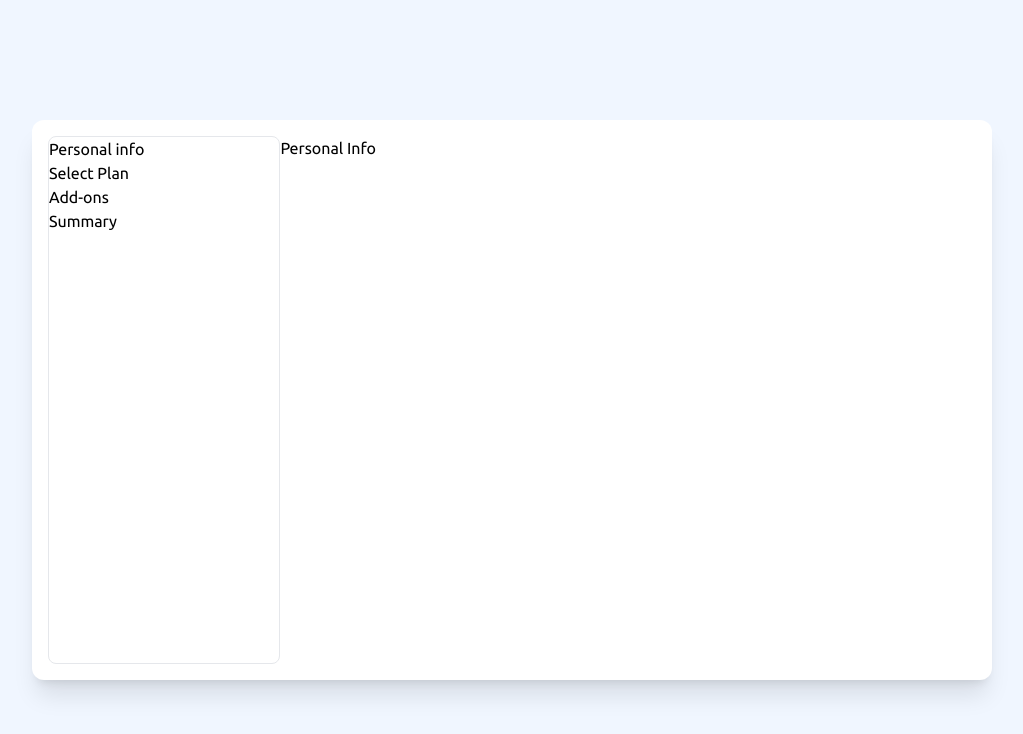
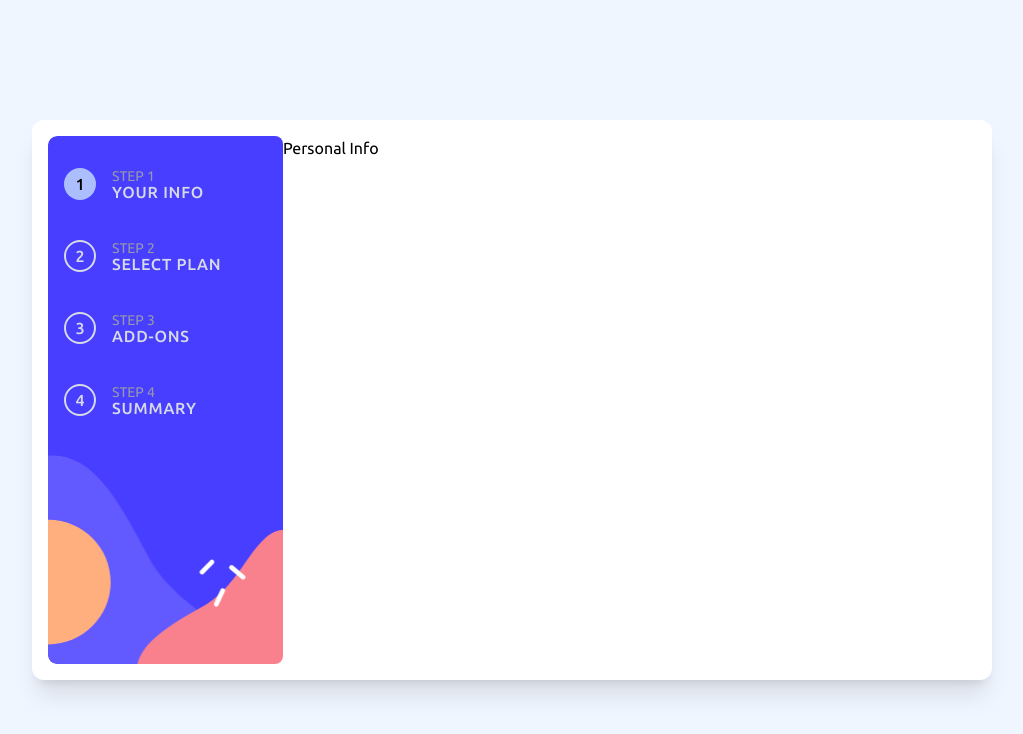
Before and after one commit to NikolaD93/Front_Mentor_Multi-step-form, a React (Vite) app: page / in a window 1280 px wide. Shown: the top 734 px of the page, without its empty margins (128-1151 px from the left). Built offline with nearby package versions, Linux system fonts and the light colour scheme.

Commit message:
finished aside component

```diff
--- a/src/App.jsx
+++ b/src/App.jsx
@@ -4,13 +4,13 @@ import SelectPlan from "./pages/SelectPlan";
 import AddOns from "./pages/AddOns";
 import Summary from "./pages/Summary";
 import NotFound from "./pages/NotFound";
-import Navbar from "./components/Navbar";
+import Sidebar from "./components/Sidebar";
 
 const App = () => {
   return (
     <BrowserRouter>
       <div className="bg-white w-[60rem] h-[35rem] rounded-xl shadow-xl p-4 flex">
-        <Navbar/>
+        <Sidebar/>
         <Routes>
           <Route path="/" element={<PersonalInfo />} />
           <Route path="/selectplan" element={<SelectPlan />} />
--- a/src/components/Navbar.jsx
+++ /dev/null
@@ -1,17 +0,0 @@
-import React from 'react';
-import { Link } from 'react-router-dom';
-
-const Navbar = () => {
-  return (
-    <nav className="border w-[100%] h-[100%] basis-1/3 rounded-lg">
-        <ul>
-            <li><Link to="/">Personal info</Link></li>
-            <li><Link to="selectplan">Select Plan</Link></li>
-            <li><Link to="addons">Add-ons</Link></li>
-            <li><Link to="summary">Summary</Link></li>
-        </ul>
-    </nav>
-  )
-}
-
-export default Navbar;
--- /dev/null
+++ b/src/components/Sidebar.jsx
@@ -0,0 +1,46 @@
+import React, { useState } from "react";
+import { NavLink } from "react-router-dom";
+import { data } from "../constants/data";
+
+const Sidebar = () => {
+  return (
+    <aside className="bg-desktop bg-cover bg-no-repeat w-[100%] h-[100%] pt-8 pl-4 basis-1/3 rounded-lg">
+      {data.map((item, idx) => {
+        return (
+          <div
+            key={idx}
+            className="flex items-center space-x-4 leading-4 mb-10"
+          >
+            <NavLink
+              style={({ isActive }) => ({
+                color: isActive ? "#000" : "hsl(229, 24%, 87%)",
+                background: isActive ? "hsl(228, 100%, 84%)" : "transparent",
+                border: isActive ? "none" : "2px solid hsl(229, 24%, 87%)",
+                fontWeight: "500",
+                width: "2rem",
+                height: "2rem",
+                borderRadius: "50%",
+                display: "flex",
+                justifyContent: "center",
+                alignItems: "center",
+              })}
+              to={item.linkTo}
+            >
+              {item.id}
+            </NavLink>
+            <div>
+              <p className="uppercase text-neutral-coolGray text-[14px]">
+                {item.step}
+              </p>
+              <p className="uppercase text-neutral-lightGray font-[500] tracking-wider">
+                {item.title}
+              </p>
+            </div>
+          </div>
+        );
+      })}
+    </aside>
+  );
+};
+
+export default Sidebar;
--- /dev/null
+++ b/src/constants/data.js
@@ -0,0 +1,26 @@
+export const data = [
+  {
+    id: 1,
+    step: "step 1",
+    title: "your info",
+    linkTo: "/",
+  },
+  {
+    id: 2,
+    step: "step 2",
+    title: "select plan",
+    linkTo: "selectplan",
+  },
+  {
+    id: 3,
+    step: "step 3",
+    title: "add-ons",
+    linkTo: "addons",
+  },
+  {
+    id: 4,
+    step: "step 4",
+    title: "summary",
+    linkTo: "summary",
+  },
+];
--- a/src/index.css
+++ b/src/index.css
@@ -16,4 +16,5 @@ body {
   display: flex;
   justify-content: center;
   align-items: center;
+  -webkit-tap-highlight-color: transparent;
 }
--- a/tailwind.config.cjs
+++ b/tailwind.config.cjs
@@ -21,6 +21,10 @@ module.exports = {
       screens: {
         sm: "768px",
       },
+      backgroundImage: theme => ({
+        "desktop": "url('./assets/bg-sidebar-desktop.svg')",
+        "mobile": "url('./assets/bg-sidebar-mobile.svg')",
+      }),
     },
   },
   plugins: [],
```
